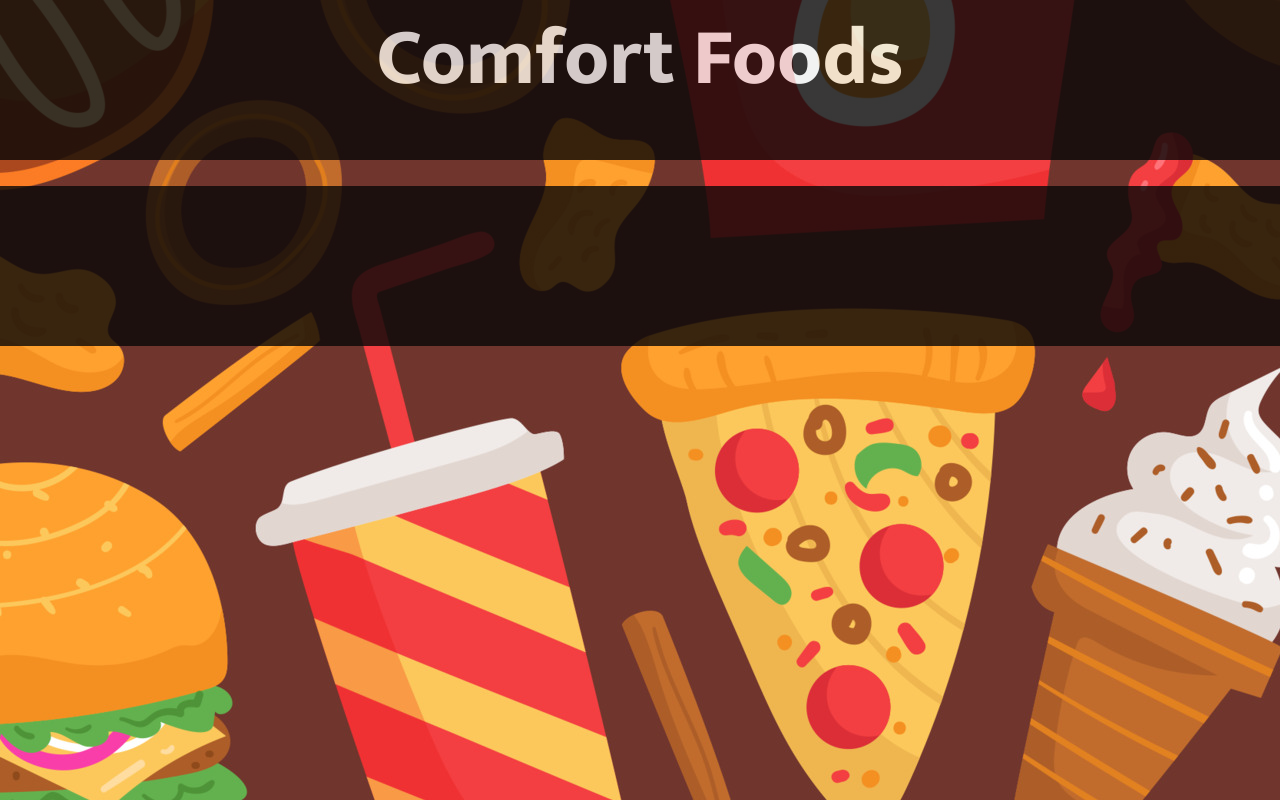
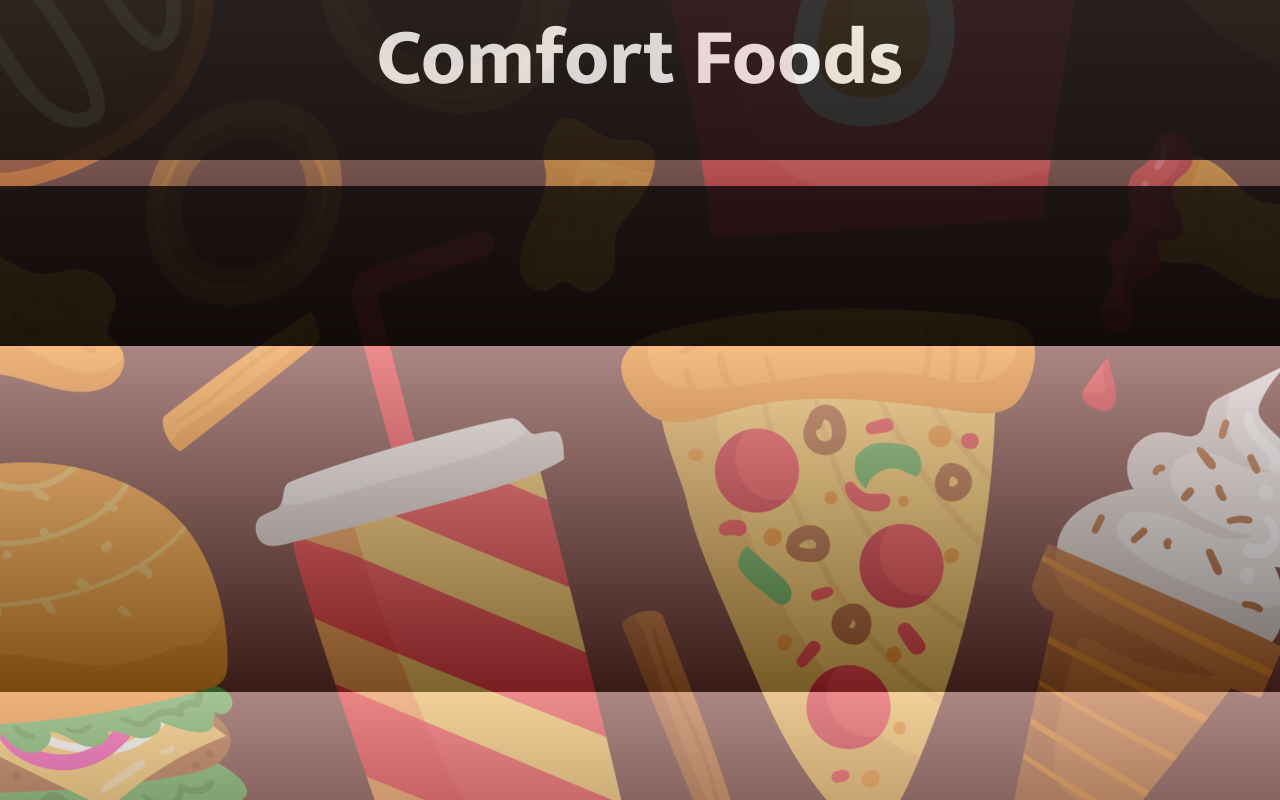
Before and after one commit to Mystfreak/Comfort-Food, a plain HTML site: page index.html in a window 1280 px wide. Drawn offline with nearby package versions, Linux system fonts and the light colour scheme.

Commit message:
Adding linear gradient to background image.

```diff
--- a/Assets/style.css
+++ b/Assets/style.css
@@ -1,6 +1,7 @@
 /* Background Image */
 body {
-    background: url("../Assets/images/vecteezy_junk-food-seamless-pattern-background_7660940.jpg");
+    background:  linear-gradient(rgba(230, 215, 215, 0.5), rgba(0, 0, 0, 0.5)),
+    url("../Assets/images/vecteezy_junk-food-seamless-pattern-background_7660940.jpg");
 }
 /* Heading */
 nav {
```
